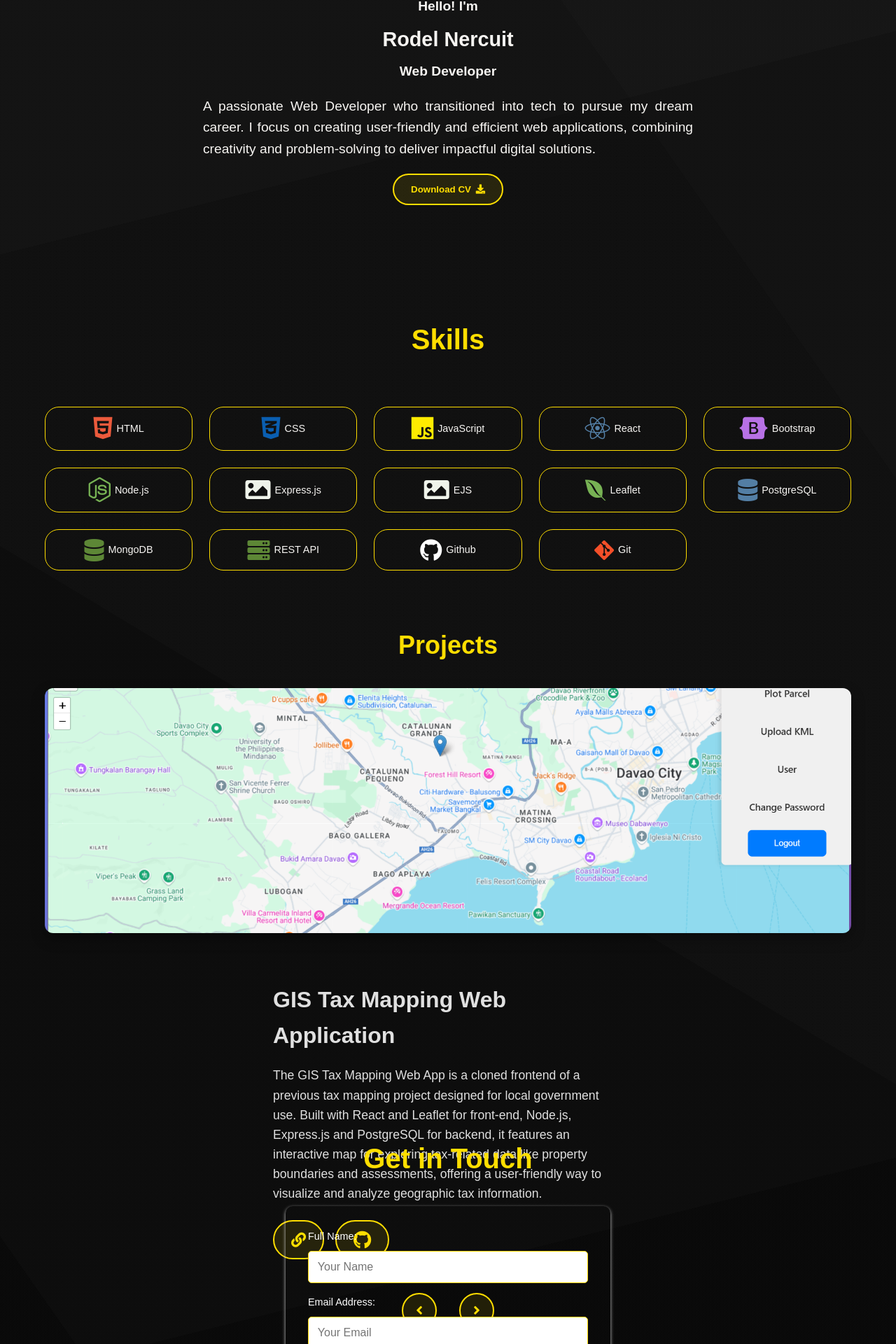
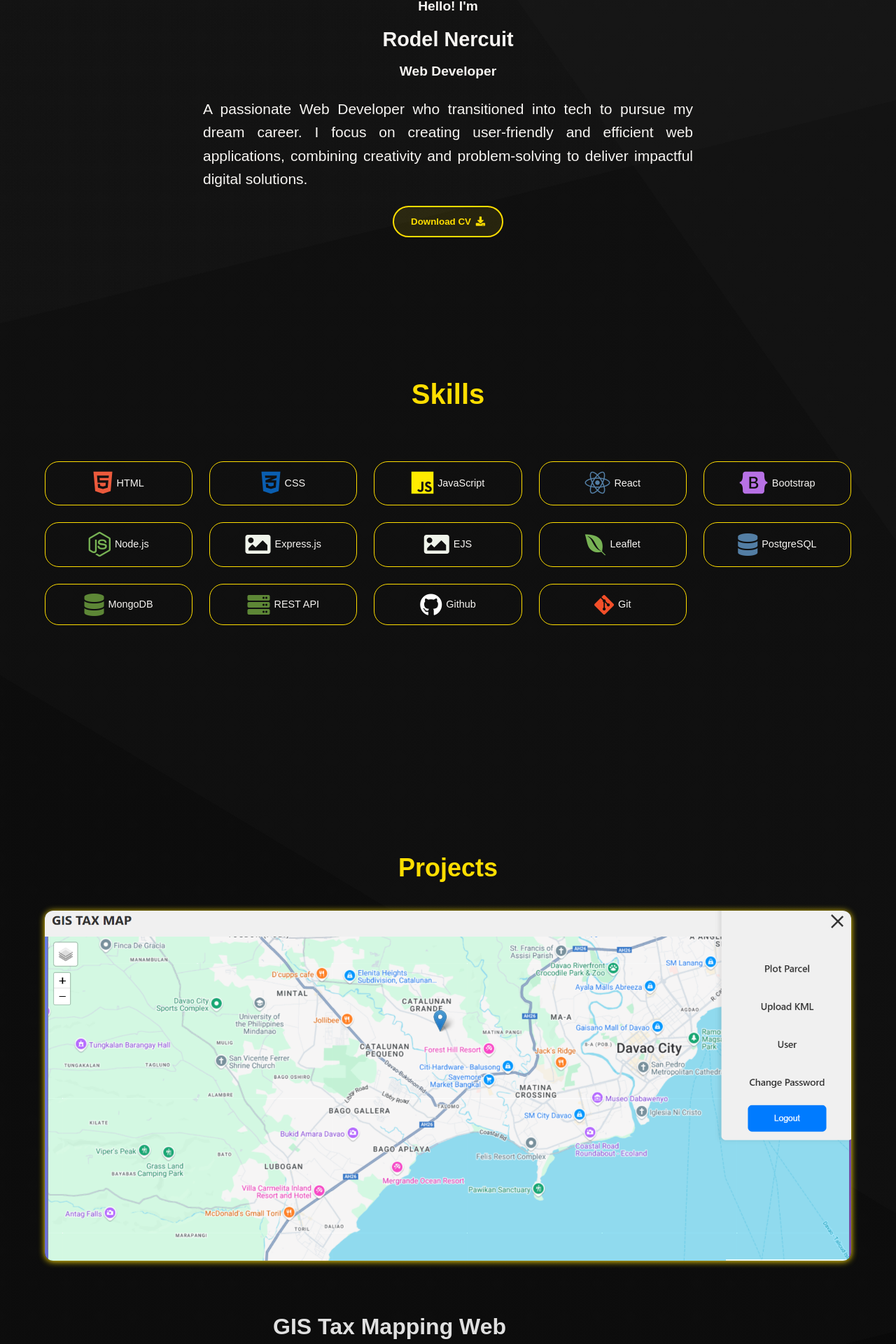
Before and after one commit to rodelgn/rn_portfolio, a React (Vite) app: page / in a window 1280 px wide. Shown: the part 698-2618 px from the top of the page at 70% size. Built offline with nearby package versions, Linux system fonts and the light colour scheme; a web font is replaced by a local one.

Commit message:
update styling for large desktop monitor. changed updated cv

```diff
--- a/src/components/styles.css
+++ b/src/components/styles.css
@@ -643,6 +643,41 @@ body {
 
 /* Starting Media Query */
 
+@media (max-width: 2000px) {
+    .aboutBody {
+        width: 100%;
+        gap: 4rem;
+    }
+    .aboutBody p {
+        font-size: 21px;
+    }
+
+    .skills-section {
+        width: 90%;
+        margin: 2rem auto;
+        scroll-margin-top: 130px;
+        margin-top: 10rem;
+    }
+
+    .project-section {
+        width: 90%;
+        margin: 2rem auto;
+        scroll-margin-top: 100px;
+        text-align: center;
+        margin-top: 17rem;
+    }
+
+    .card1 p {
+        font-size: 21px;
+    }
+
+    .card1 img {
+        height: 500px;
+        border-radius: 12px;
+        box-shadow: 0 1px 10px #FFDE00;
+    }
+}
+
 @media (max-width: 1400px) {
     .aboutBody {
         gap: 4rem;
@@ -719,13 +754,19 @@ body {
         /* gap: 2rem; */
     }
     .card1 img {
-        width: 80%;
+        width: 90%;
         height: auto;
         border-radius: 8px;
     }
     .card-content, .btn-proj {
         text-align: center;
         justify-content: center;
+    }
+
+    .skills-section {
+        width: 90%;
+        margin: 2rem auto;
+        border: 1px solid #FFDE00;
     }
 }
 
```
Also changed, not shown: 1 other file (tests, documents, lock files or other folders).
